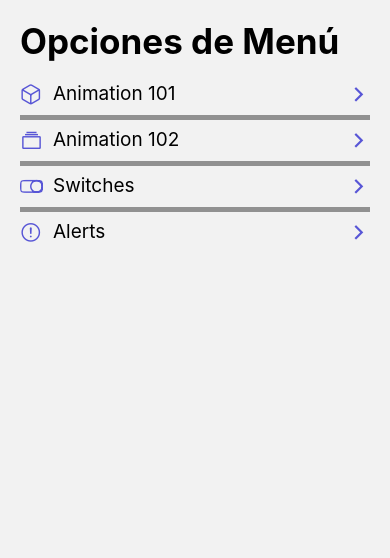
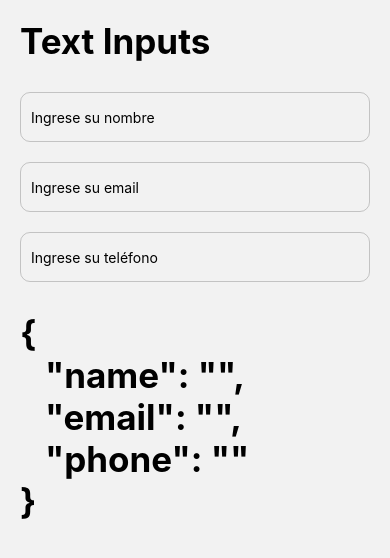
Before and after one commit to IngenieroAlan/06---RNComponents, a React Native app: screen /TextInputScreen in a window 390 px wide. Shown: the top 558 px of the page. Built offline with nearby package versions, Linux system fonts and the light colour scheme.

Commit message:
InputText commit

```diff
--- a/src/data/menuItems.tsx
+++ b/src/data/menuItems.tsx
@@ -21,4 +21,9 @@ export const menuItem: MenuItem[] = [
     icon: 'alert-circle-outline',
     component: 'AlertScreen'
   },
+  {
+    name: 'TextInput',
+    icon: 'document-text-outline',
+    component: 'TextInputScreen'
+  },
 ]
--- a/src/navigator/Navigator.tsx
+++ b/src/navigator/Navigator.tsx
@@ -5,6 +5,7 @@ import { Animation101Screen } from '../screens/Animation101Screen';
 import { Animation102Screen } from '../screens/Animation102Screen';
 import { SwitchScreen } from '../screens/SwitchScreen';
 import { AlertScreen } from '../screens/AlertScreen';
+import { TextInputScreen } from '../screens/TextInputScreen';
 
 
 
@@ -22,6 +23,7 @@ export function Navigator() {
             <Stack.Screen name="Animation102Screen" component={Animation102Screen} />
             <Stack.Screen name="SwitchScreen" component={SwitchScreen} />
             <Stack.Screen name="AlertScreen" component={AlertScreen} />
+            <Stack.Screen name="TextInputScreen" component={TextInputScreen} />
         </Stack.Navigator>
     );
 }
--- /dev/null
+++ b/src/screens/TextInputScreen.tsx
@@ -0,0 +1,60 @@
+import React, { useState } from 'react'
+import { StyleSheet, TextInput, View } from 'react-native'
+import { HeaderTitle } from '../components/HeaderTitle'
+import { styles } from '../theme/appTheme'
+
+export const TextInputScreen = () => {
+
+    const [form,setForm] =useState({
+        name:'',
+        email: '',
+        phone: '',
+    });
+
+    const onChange = (value:string, field:string)=>{
+        setForm({
+            ...form,
+            [field]:value
+        });
+    }
+
+    return (
+        <View style={styles.globalMargin}>
+            <HeaderTitle title="Text Inputs" />
+            <TextInput
+                style={stylesScreen.inputStyle}
+                placeholder='Ingrese su nombre'
+                autoCorrect={false}
+                autoCapitalize='words'
+                onChangeText={(value) => onChange(value,'name')}
+            />
+            <TextInput
+                style={stylesScreen.inputStyle}
+                placeholder='Ingrese su email'
+                autoCorrect={false}
+                autoCapitalize='none'
+                onChangeText={(value) => onChange(value,'email')}
+                keyboardType='email-address'
+            />
+            <TextInput
+                style={stylesScreen.inputStyle}
+                placeholder='Ingrese su teléfono'
+                autoCorrect={false}
+                onChangeText={(value) => onChange(value,'phone')}
+                keyboardType='phone-pad'
+            />
+            <HeaderTitle title={JSON.stringify(form,null,3)} />
+        </View>
+    )
+}
+
+const stylesScreen = StyleSheet.create({
+    inputStyle: {
+        borderWidth: 1,
+        borderColor: 'rgba(87, 87, 87,0.3)',
+        borderRadius: 10,
+        height: 50,
+        paddingHorizontal: 10,
+        marginVertical: 10,
+    },
+});
```
